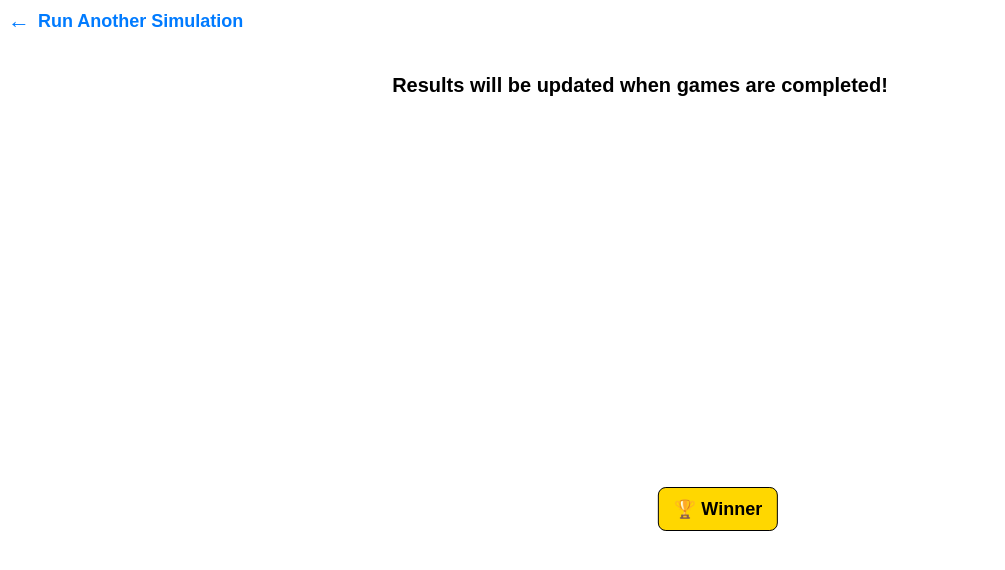
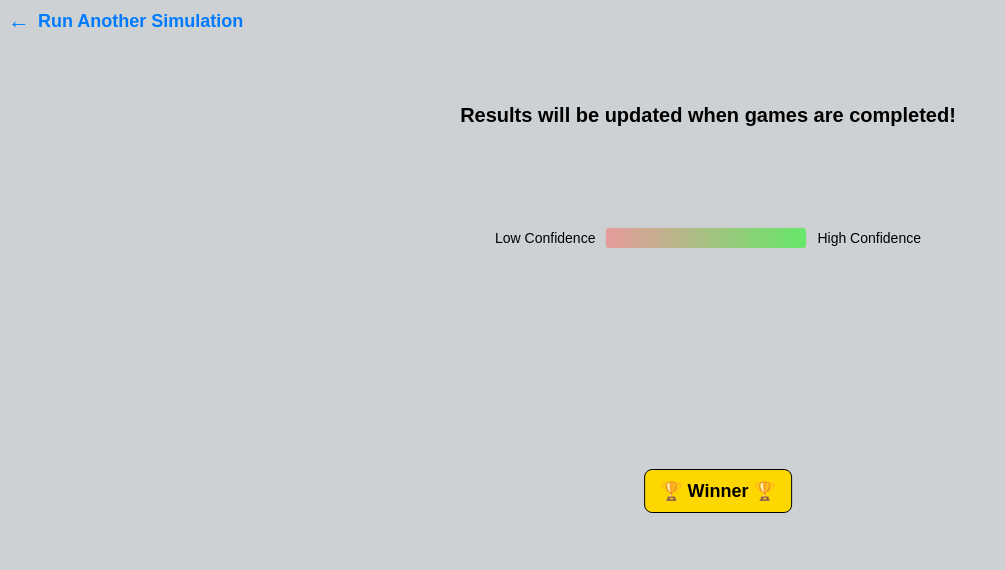
Before and after one commit to jacksonisidor/March-Madness-Simulator, a Flask app: template app/templates/results.html in a window 1280 px wide; the page is wider, and only the part inside the window is pictured. Shown: the top 570 px of that part, without its empty margins (0-1005 px from the left). Run offline with Flask 2, Linux system fonts and the light colour scheme; the template is opened without the code that fills it, so the values that code supplies are empty; parts of the project's set-up code (start-up, migrations or seed data) failed here and were passed over.

Commit message:
confidence colors

```diff
--- a/app/app.py
+++ b/app/app.py
@@ -14,29 +14,36 @@ odds_sim_scores = pd.read_parquet("data/odds_sim_scores.parquet")
 
 # function to format the bracket as nested list
 def format_bracket(results):
-
     num_rounds = 7  # rounds from 64 teams to a single champion
     bracket_structure = [[] for _ in range(num_rounds)]
 
     for _, row in results.iterrows():
-        round_index = int(round((np.log2(64 / row['current_round']))))  # convert to index
+        round_index = int(round(np.log2(64 / row['current_round'])))  # convert to index
 
-        # determine the actual winner
-        winner = 0 if row["prediction"] == 1 else 1  # 0 means team_1 won, 1 means team_2 won
+        # Determine the winner index (0 for team_1, 1 for team_2)
+        winner = 0 if row["prediction"] == 1 else 1
 
-        # store the matchup along with the winner index
-        matchup = [row['team_1'], row['team_2'], winner]
+        # Extract win probabilities from the DataFrame (assuming the columns are named 'p1' and 'p2')
+        p1 = row['win probability']
+        p2 = 1 - row['win probability']
+
+        # Create a matchup tuple with probabilities added
+        matchup = [row['team_1'], row['team_2'], p1, p2, winner]
         bracket_structure[round_index].append(matchup)
 
-    # extract the final winner from the last matchup
+    # For the final round, you can derive the champion from the last stored matchup
     final_game = results[results['current_round'] == 2].iloc[0]
-    final_matchup = bracket_structure[-2][0]  # get last game stored in bracket
+    final_matchup = bracket_structure[-2][0]  # last game in the bracket
     final_winner = final_matchup[0] if final_game['prediction'] == 1 else final_matchup[1]
+    # Optionally pass along the corresponding probability as well
+    final_p1 = final_matchup[2]
+    final_p2 = final_matchup[3]
 
-    # add the final winner as the last round
-    bracket_structure[-1].append([final_winner, "", 0])  # no opponent, default winner
+    # Add the final winner matchup; here p1 and p2 may not be needed, so you can set defaults
+    bracket_structure[-1].append([final_winner, "", final_p1, final_p2, 0])
 
     return bracket_structure
+
 
 
 def convert_bracket_format(simulation_output):
@@ -46,41 +53,28 @@ def convert_bracket_format(simulation_output):
     for round_index, matchups in enumerate(simulation_output):
         round_data = {"round": round_index + 1, "left": [], "right": []}
 
-        # special handling for round 6 (index 5) when there's a single matchup:
         if round_index == 5 and len(matchups) == 1:
-            team1, team2, _ = matchups[0]
-
-            # instead of one match in one side, split the teams:
-            round_data["left"].append({
-                "team1": team1,
-                "team2": "",    # no opponent here
-                "winner": ""    # no winner yet (or leave as an empty string)
-            })
-            round_data["right"].append({
-                "team1": "",    # no team on the left in this slot
-                "team2": team2,
-                "winner": ""
-            })
+            team1, team2, p1, p2, _ = matchups[0]
+            round_data["left"].append({"team1": team1, "team2": "", "p1": p1, "p2": p2, "winner": ""})
+            round_data["right"].append({"team1": "", "team2": team2, "p1": p1, "p2": p2, "winner": ""})
         else:
-            mid_point = len(matchups) // 2  # split into left & right by default
-
+            mid_point = len(matchups) // 2
             for i, match in enumerate(matchups):
-                team1, team2, winner_index = match
+                team1, team2, p1, p2, winner_index = match
                 winner = team1 if winner_index == 0 else team2
 
+                const_obj = {
+                    "team1": team1,
+                    "team2": team2,
+                    "p1": p1,
+                    "p2": p2,
+                    "winner": winner
+                }
+
                 if i < mid_point:
-                    round_data["left"].append({
-                        "team1": team1,
-                        "team2": team2,
-                        "winner": winner
-                    })
+                    round_data["left"].append(const_obj)
                 else:
-                    round_data["right"].append({
-                        "team1": team1,
-                        "team2": team2,
-                        "winner": winner
-                    })
-
+                    round_data["right"].append(const_obj)
         formatted_bracket["rounds"].append(round_data)
 
     return formatted_bracket
--- a/app/models/bracket_model.py
+++ b/app/models/bracket_model.py
@@ -129,8 +129,8 @@ class BracketSimulator:
         matchups.loc[:, "win probability"] = probs[:, 1]
 
         # add a little normally distributed randomness for fun :)
-        #randomness = np.random.normal(0, 0.025)
-        #matchups["win probability"] = np.clip(matchups["win probability"] + randomness, 0, 1)
+        randomness = np.random.normal(0, 0.025)
+        matchups["win probability"] = np.clip(matchups["win probability"] + randomness, 0, 1)
 
 
         # set different thresholds based on boldness and if the team 1 is higher/lower seed
--- a/app/templates/results.html
+++ b/app/templates/results.html
@@ -12,6 +12,7 @@
       flex-direction: column;
       align-items: center;
       overflow: auto;
+      background-color: #ced1d3;
     }
     /* Back Button */
     .back-button {
@@ -37,6 +38,7 @@
       font-size: 20px;
       font-weight: bold;
       margin-bottom: 20px;
+      margin-top: 50px;
     }
     /* Help Icon */
     .percentile-container {
@@ -167,6 +169,13 @@
       text-align: center;
       display: inline-block;
     }
+
+    .bracket-team.highlight {
+        box-shadow: 0 0 8px 3px rgba(32, 187, 32, 0.8);
+        border: 2px solid #3acf3a;
+        }
+
+
     /* Highlight styles for dynamic highlighting */
     .highlight {
       background-color: #a8e6a1; /* light green */
@@ -176,6 +185,37 @@
       stroke: green;
       stroke-width: 3;
     }
+
+    .legend {
+        display: flex;
+        align-items: center;
+        justify-content: center;
+        margin: 100px 0;
+        margin-bottom: -130px;
+    }
+
+        .legend-label {
+        font-size: 14px;
+        margin: 0 10px;
+        }
+
+        .color-scale {
+        width: 200px;
+        height: 20px;
+        background: linear-gradient(to right, hsla(0, 100%, 70%, 0.5), hsla(120, 100%, 50%, 0.5));
+        border: 1px solid #ccc;
+        border-radius: 4px;
+        }
+
+        .fixed-width-container {
+        width: 95vw;
+        max-width: 1400px;
+        min-width: 1400px; /* ensures no resizing */
+        margin: 0 auto; /* center it */
+        }
+
+
+
         </style>
 </head>
 <body>
@@ -183,6 +223,8 @@
   <a href="/" class="back-button">
     <span class="arrow">←</span> Run Another Simulation
   </a>
+
+  <div class="fixed-width-container">
     <!-- Score Display -->
     <div id="score-container">
         {% if score %}
@@ -197,6 +239,14 @@
         <p>Results will be updated when games are completed!</p>
         {% endif %}
     </div>
+
+    <div class="legend">
+        <span class="legend-label">Low Confidence</span>
+        <div class="color-scale"></div>
+        <span class="legend-label">High Confidence</span>
+    </div>
+    </div>
+
   <!-- Bracket Structure -->
   <div class="bracket-container" id="bracket-container" style="position: relative;">
     <!-- SVG overlay for connector lines -->
@@ -217,7 +267,7 @@
     <div id="championship-container">
       <div class="bracket-round" id="championship">
         <div class="championship-matchup">
-          <div class="bracket-team" id="champion-team">🏆 Winner</div>
+          <div class="bracket-team" id="champion-team">🏆 Winner 🏆</div>
         </div>
       </div>
     </div>
@@ -267,69 +317,90 @@
     const roundNumber = rObj.round;
     const leftSide = rObj.left || [];
     const rightSide = rObj.right || [];
-        // Left Side
+
+    // LEFT SIDE
     const leftRoundDiv = document.getElementById(getLeftRoundId(roundNumber));
     if (leftRoundDiv) {
       leftRoundDiv.innerHTML = "";
       leftSide.forEach(matchup => {
         const matchupDiv = document.createElement("div");
         matchupDiv.classList.add("bracket-matchup");
+
+        // Check if it's a single team box (e.g., bye situation)
         if (!matchup.team2 || matchup.team2.trim() === "") {
           const singleDiv = document.createElement("div");
           singleDiv.classList.add("bracket-team");
           singleDiv.textContent = matchup.team1;
           singleDiv.setAttribute("data-team", matchup.team1);
+          // Set color using p1
+          singleDiv.style.backgroundColor = getTeamColor(matchup.p1);
           matchupDiv.appendChild(singleDiv);
         } else {
           const team1Div = document.createElement("div");
           team1Div.classList.add("bracket-team");
           team1Div.textContent = matchup.team1;
           team1Div.setAttribute("data-team", matchup.team1);
+          // Color team1 using its win probability (p1)
+          team1Div.style.backgroundColor = getTeamColor(matchup.p1);
+
           const team2Div = document.createElement("div");
           team2Div.classList.add("bracket-team");
           team2Div.textContent = matchup.team2;
           team2Div.setAttribute("data-team", matchup.team2);
+          // Color team2 using its win probability (p2)
+          team2Div.style.backgroundColor = getTeamColor(matchup.p2);
+
           matchupDiv.appendChild(team1Div);
           matchupDiv.appendChild(team2Div);
         }
         leftRoundDiv.appendChild(matchupDiv);
       });
     }
-        // Right Side
+
+    // RIGHT SIDE
     const rightRoundDiv = document.getElementById(getRightRoundId(roundNumber));
     if (rightRoundDiv) {
       rightRoundDiv.innerHTML = "";
       rightSide.forEach(matchup => {
         const matchupDiv = document.createElement("div");
         matchupDiv.classList.add("bracket-matchup");
+
         if (!matchup.team1 || matchup.team1.trim() === "") {
           const singleDiv = document.createElement("div");
           singleDiv.classList.add("bracket-team");
           singleDiv.textContent = matchup.team2;
           singleDiv.setAttribute("data-team", matchup.team2);
+          // For a single box, use p2
+          singleDiv.style.backgroundColor = getTeamColor(matchup.p2);
           matchupDiv.appendChild(singleDiv);
         } else {
           const team1Div = document.createElement("div");
           team1Div.classList.add("bracket-team");
           team1Div.textContent = matchup.team1;
           team1Div.setAttribute("data-team", matchup.team1);
+          team1Div.style.backgroundColor = getTeamColor(matchup.p1);
+
           const team2Div = document.createElement("div");
           team2Div.classList.add("bracket-team");
           team2Div.textContent = matchup.team2;
           team2Div.setAttribute("data-team", matchup.team2);
+          team2Div.style.backgroundColor = getTeamColor(matchup.p2);
+
           matchupDiv.appendChild(team1Div);
           matchupDiv.appendChild(team2Div);
         }
         rightRoundDiv.appendChild(matchupDiv);
       });
     }
+
     // If round 7 exists, set champion
     if (roundNumber === 7 && rightSide.length > 0) {
       const champion = rightSide[0].winner || "";
-          document.getElementById("champion-team").textContent = "🏆 " + champion;
+      document.getElementById("champion-team").textContent = "🏆 " + champion + " 🏆";
     }
   });
 }
+
     // Add dynamic highlighting to team boxes and connector lines
     function addHighlighting() {
       document.querySelectorAll('.bracket-team').forEach(teamDiv => {
@@ -460,6 +531,17 @@
     }, 100); // Adjust delay as needed
     });
 
+    // function to color the teams based on confidence
+    function getTeamColor(prob) {
+        // Convert probability to a hue on a red (0°) to green (120°) scale.
+        let hue = prob * 120;
+        // Adjust lightness: teams with near 50/50 get lighter colors.
+        let lightness = 50 + (1 - Math.abs(prob - 0.5) * 2) * 30;
+        // Return color with an alpha value (e.g., 0.5 for 50% opacity)
+        return `hsla(${hue}, 100%, ${lightness}%, 0.5)`;
+        }
+
+
 
   </script>
 </body>
```
Lines whose indentation alone changed are shown as unchanged.
